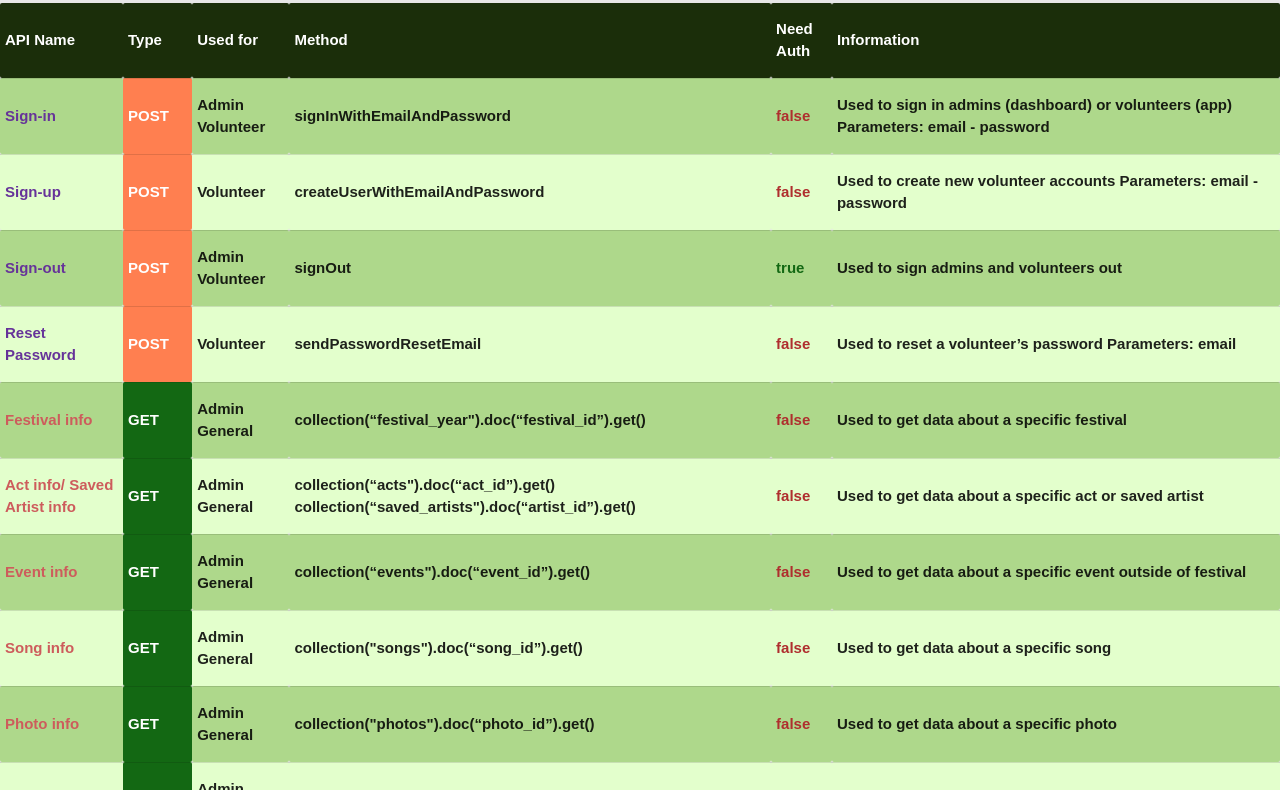
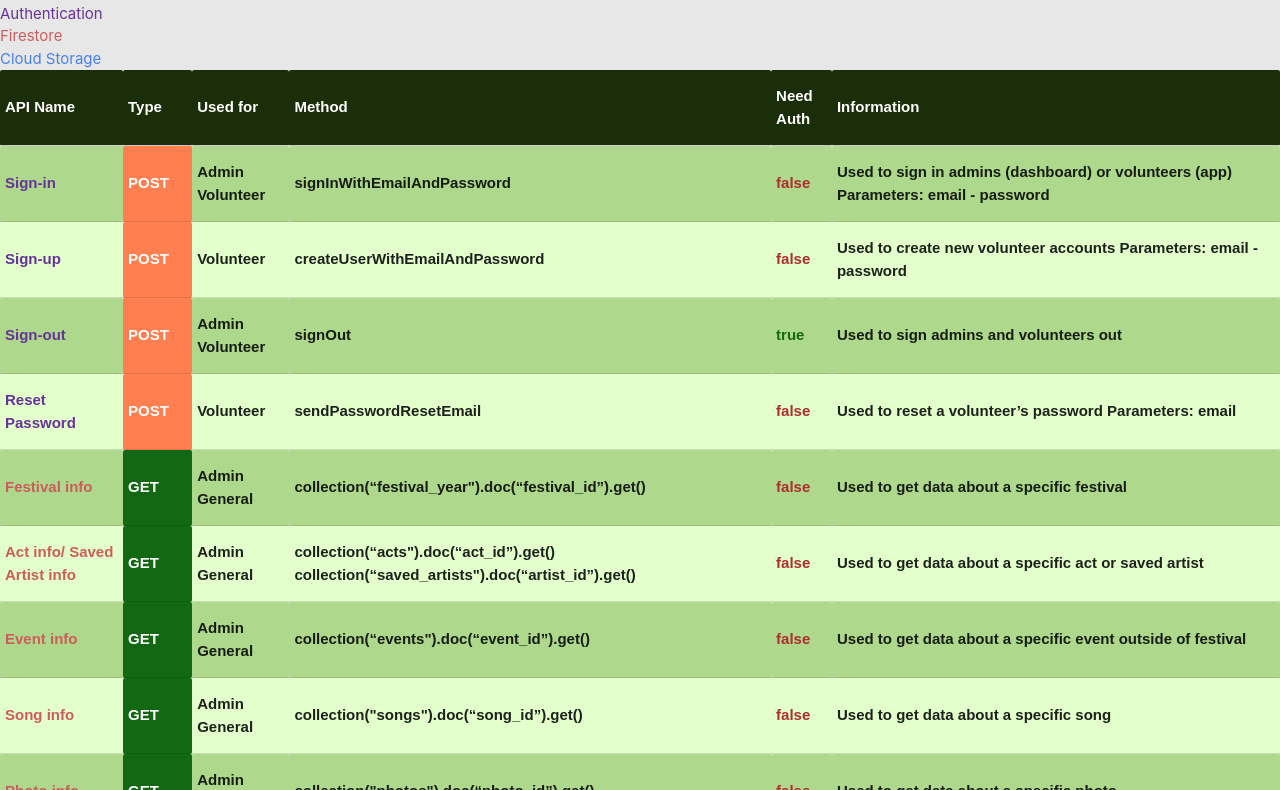
Before and after one commit to Team2-OGF/API-Design, a plain HTML site: page index.html in a window 1280 px wide. Shown: the part 113-903 px from the top of the page. Drawn offline with nearby package versions, Linux system fonts and the light colour scheme.

Commit message:
Added API Types

```diff
--- a/index.html
+++ b/index.html
@@ -40,6 +40,9 @@
   </head>
   <body>
     <h2>API Design - Ottawa Grassroots Application</h2>
+    <div class="auth">Authentication</div>
+    <div class="firestore">Firestore</div>
+    <div class="storage">Cloud Storage</div>
     <section>
       <table class="centered" id="main">
         <tr class="fixedHeader">
```
